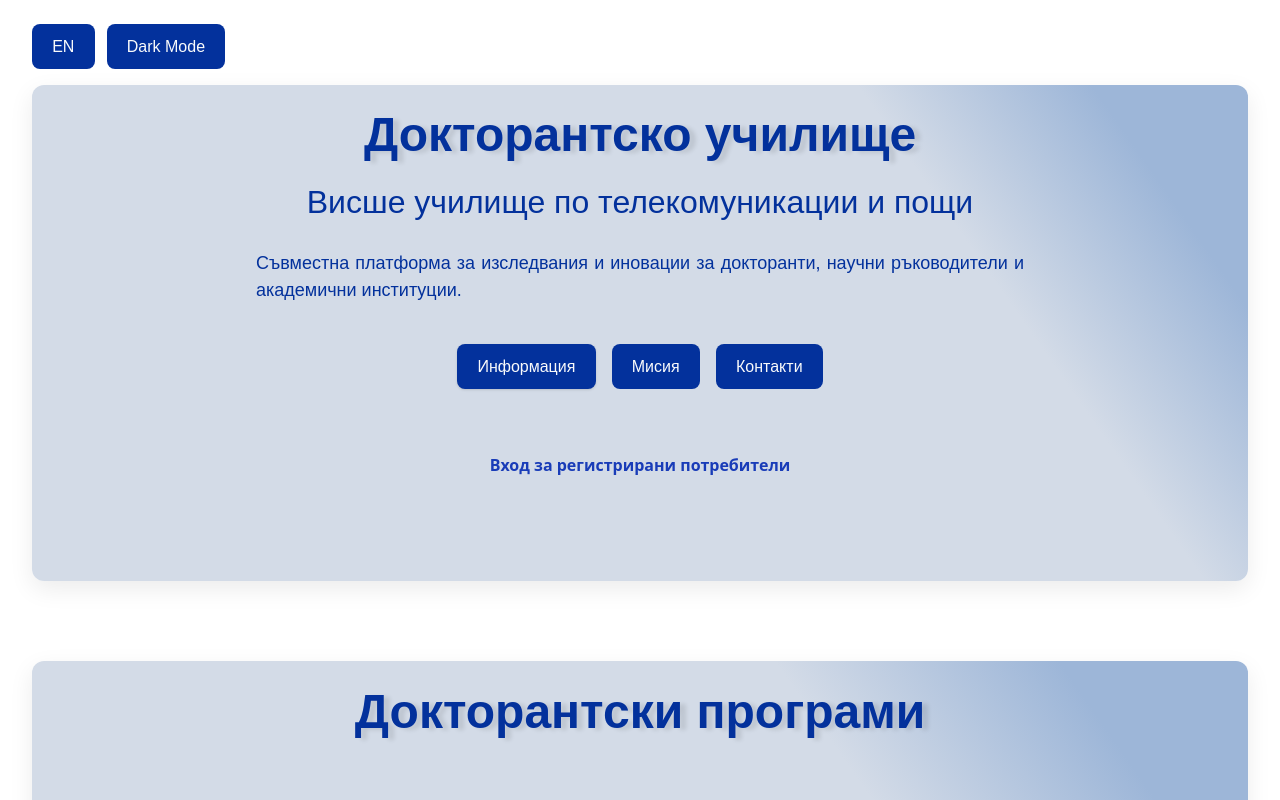
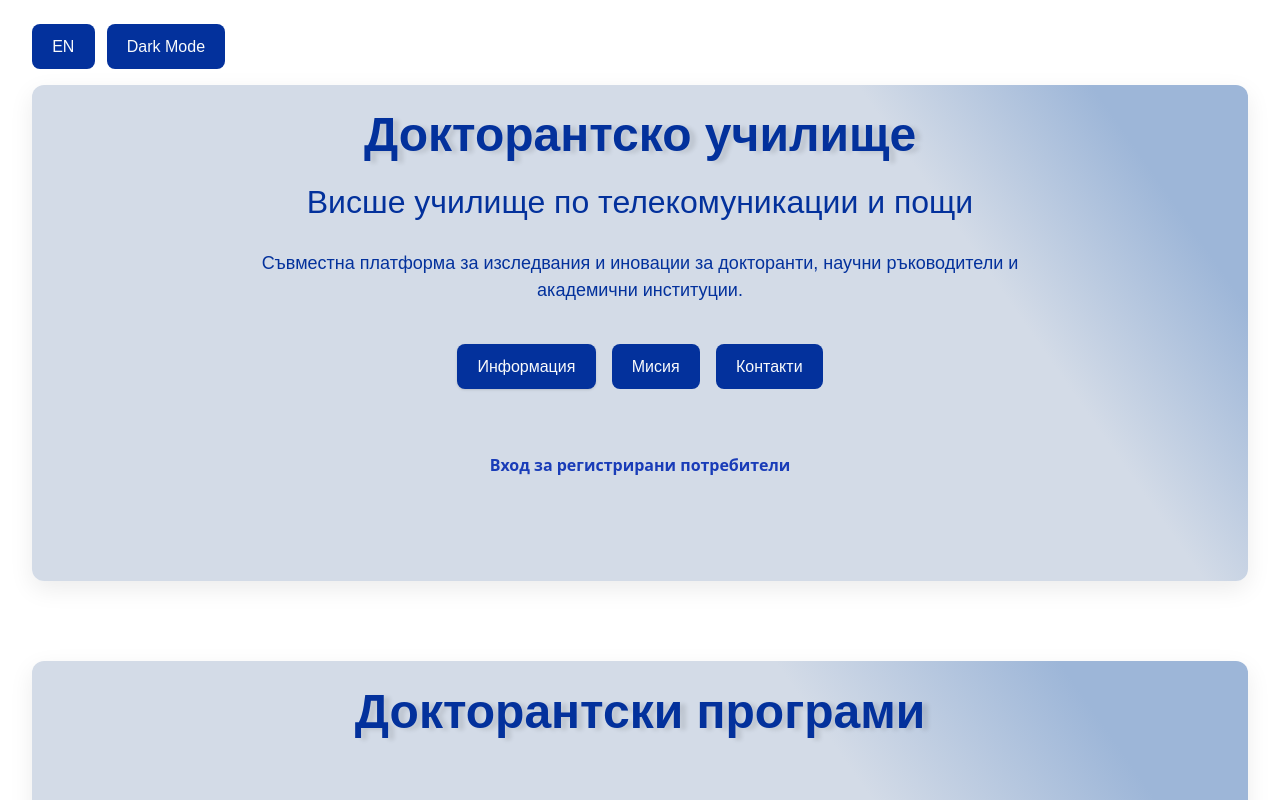
Before and after one commit to VUTP-University/phd-lab-utp, a React (Vite) app in the folder frontend/: page / in a window 1280 px wide. Shown: the top 800 px of the page. Built offline with nearby package versions, Linux system fonts and the light colour scheme; no server answers; a web font is replaced by a local one.

Commit message:
fixed text allign

```diff
--- a/frontend/src/components/Landing/Hero.jsx
+++ b/frontend/src/components/Landing/Hero.jsx
@@ -39,7 +39,7 @@ export default function Hero() {
     <h2 className="mt-4 secondary_text max-w-2xl mx-auto">
       {t("hero.uni_name")}
     </h2>
-    <p className="mt-6 normal_text max-w-3xl mx-auto">
+    <p className="mt-6 normal_text max-w-3xl mx-auto text-center">
       {t("hero.description")}
     </p>
 
--- a/frontend/src/index.css
+++ b/frontend/src/index.css
@@ -95,7 +95,6 @@ h1 {
   font-style: normal;
   font-weight: 400;
   font-size: 18px;
-  text-align: justify;
 }
 
 .primary_object {
--- a/frontend/src/pages/Specialties/SpecialtyPage.jsx
+++ b/frontend/src/pages/Specialties/SpecialtyPage.jsx
@@ -67,7 +67,7 @@ export default function SpecialtyPage() {
             {loading ? (
               <p className="italic opacity-70">{t("common.loading")}</p>
             ) : (
-              <div className="leading-relaxed w-full normal_text">
+              <div className="leading-relaxed w-full text-justify normal_text">
                 {content}
               </div>
             )}
```
